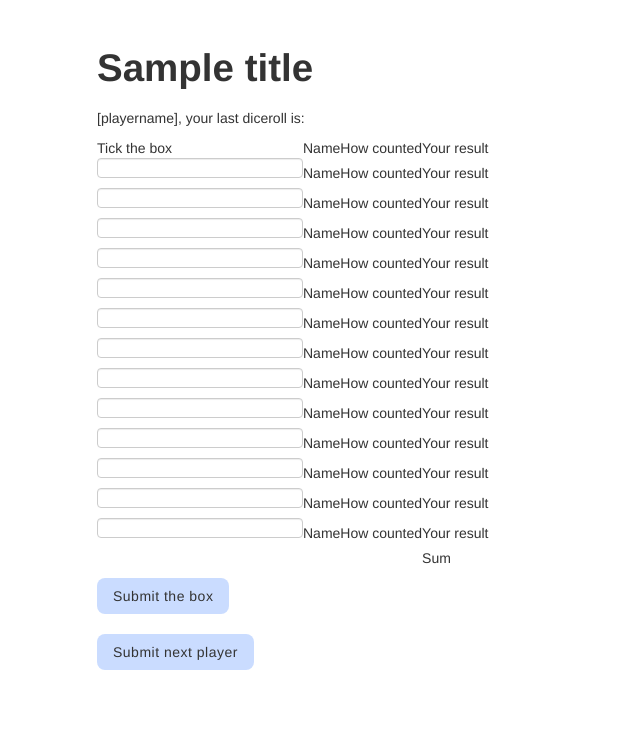
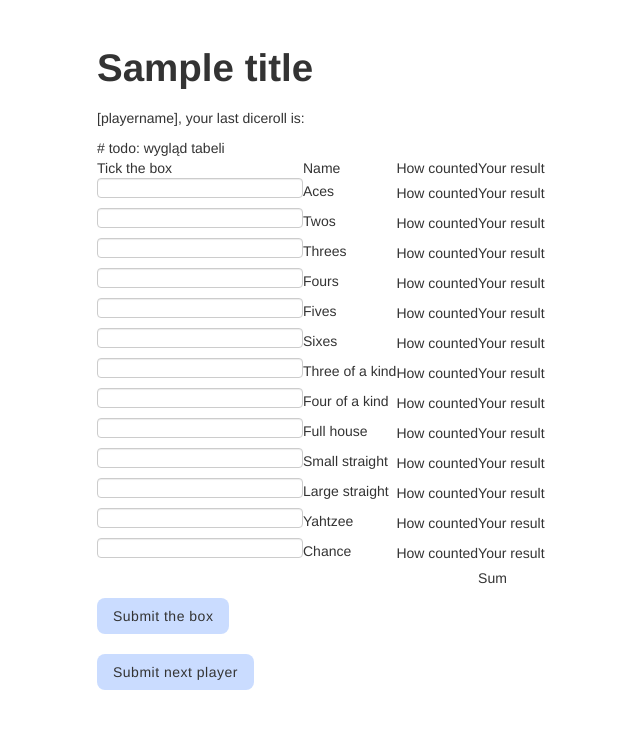
Before and after one commit to norseny/DiceGame, a Python web app: template app/templates/category.html in a window 1280 px wide. Shown: the part 48-777 px from the top of the page, without its empty margins (293-933 px from the left). Run offline with Jinja, Linux system fonts and the light colour scheme; the template is opened without the code that fills it: most values are stand-ins (such as "Sample title", 1, 10 or a date in 2020); form fields are guessed from the names that the template uses; some libraries are stand-ins or nearby versions.

Commit message:
Categories completed

```diff
--- a/app/forms.py
+++ b/app/forms.py
@@ -53,7 +53,7 @@
 
 class ThrowForm(FlaskForm):
     dice1 = BooleanField('Dice 1',description='Dice 1:') # todo ,default=False) = nie działa, zrobić domyslnie niezaznaczone w kazdej turze
-    dice2 = BooleanField('Dice 2',description='Dice 2:')
+    dice2 = BooleanField('Dice 2',description='Dice 2:') # todo description niepotrzebne, jest przeciez label
     dice3 = BooleanField('Dice 3',description='Dice 3:')
     dice4 = BooleanField('Dice 4',description='Dice 4:')
     dice5 = BooleanField('Dice 5',description='Dice 5:')
--- a/app/templates/category.html
+++ b/app/templates/category.html
@@ -11,7 +11,7 @@
         <table>
             <thead>
                 <tr>
-                    <td>Tick the box</td>
+                    <td>Tick the box</td> # todo: wygląd tabeli
                     <td>Name</td>
                     <td>How counted</td>
                     <td>Your result</td>
@@ -28,79 +28,79 @@
             <tbody>
                 <tr>
                     <td>{{ form.aces }}</td>
-                    <td>Name</td>
+                    <td>{{ form.aces.label }}</td>
                     <td>How counted</td>
                     <td>Your result</td>
                 </tr>
                 <tr>
                     <td>{{ form.twos }}</td>
-                    <td>Name</td>
+                    <td>{{ form.twos.label }}</td>
                     <td>How counted</td>
                     <td>Your result</td>
                 </tr>
                 <tr>
                     <td>{{ form.threes }}</td>
-                    <td>Name</td>
+                    <td>{{ form.threes.label }}</td>
                     <td>How counted</td>
                     <td>Your result</td>
                 </tr>
                 <tr>
                     <td>{{ form.fours }}</td>
-                    <td>Name</td>
+                    <td>{{ form.fours.label }}</td>
                     <td>How counted</td>
                     <td>Your result</td>
                 </tr>
-                            <tr>
+                <tr>
                     <td>{{ form.fives }}</td>
-                    <td>Name</td>
+                    <td>{{ form.fives.label }}</td>
                     <td>How counted</td>
                     <td>Your result</td>
                 </tr>
                 <tr>
                     <td>{{ form.sixes }}</td>
-                    <td>Name</td>
+                    <td>{{ form.sixes.label }}</td>
                     <td>How counted</td>
                     <td>Your result</td>
                 </tr>
                 <tr>
                     <td>{{ form.three_of_a_kind }}</td>
-                    <td>Name</td>
+                    <td>{{ form.three_of_a_kind.label }}</td>
                     <td>How counted</td>
                     <td>Your result</td>
                 </tr>
                 <tr>
                     <td>{{ form.four_of_a_kind }}</td>
-                    <td>Name</td>
+                    <td>{{ form.four_of_a_kind.label }}</td>
                     <td>How counted</td>
                     <td>Your result</td>
                 </tr>
-                            <tr>
+                <tr>
                     <td>{{ form.full_house }}</td>
-                    <td>Name</td>
+                    <td>{{ form.full_house.label }}</td>
                     <td>How counted</td>
                     <td>Your result</td>
                 </tr>
                 <tr>
                     <td>{{ form.small_straight }}</td>
-                    <td>Name</td>
+                    <td>{{ form.small_straight.label }}</td>
                     <td>How counted</td>
                     <td>Your result</td>
                 </tr>
                 <tr>
                     <td>{{ form.large_straight }}</td>
-                    <td>Name</td>
+                    <td>{{ form.large_straight.label }}</td>
                     <td>How counted</td>
                     <td>Your result</td>
                 </tr>
                 <tr>
                     <td>{{ form.yahtzee }}</td>
-                    <td>Name</td>
+                    <td>{{ form.yahtzee.label }}</td>
                     <td>How counted</td>
                     <td>Your result</td>
                 </tr>
                 <tr>
                     <td>{{ form.chance }}</td>
-                    <td>Name</td>
+                    <td>{{ form.chance.label }}</td>
                     <td>How counted</td>
                     <td>Your result</td>
                 </tr>
--- a/app/templates/throw.html
+++ b/app/templates/throw.html
@@ -38,7 +38,7 @@
                 Select the dices you want to throw again:
             </p>
             <p>
-                <span class="dice-choose">{{ form.dice1.description }}{{ form.dice1 }}</span>
+                <span class="dice-choose">{{ form.dice1.label }}{{ form.dice1 }}</span>
                 <span class="dice-choose">{{ form.dice2.description }}{{ form.dice2 }}</span>
                 <span class="dice-choose">{{ form.dice3.description }}{{ form.dice3 }}</span>
                 <span class="dice-choose">{{ form.dice4.description }}{{ form.dice4 }}</span>
--- a/app/throw.py
+++ b/app/throw.py
@@ -40,7 +40,7 @@
             flash('All dices thrown')
 
         elif form.keep.data or form.cat_sel:
-            return redirect(url_for('category', gameid=gameid, playerid=playerid))  # todo complete
+            return redirect(url_for('category', gameid=gameid, playerid=playerid, show='False'))
 
         dicerolls_lists.append(diceroll.return_dices_as_list())
         if turn == 1:
```
Also changed, not shown: app/models/category.py (+54 -0 lines), app/models/game.py (+12 -0 lines), app/views.py (+29 -12 lines).
